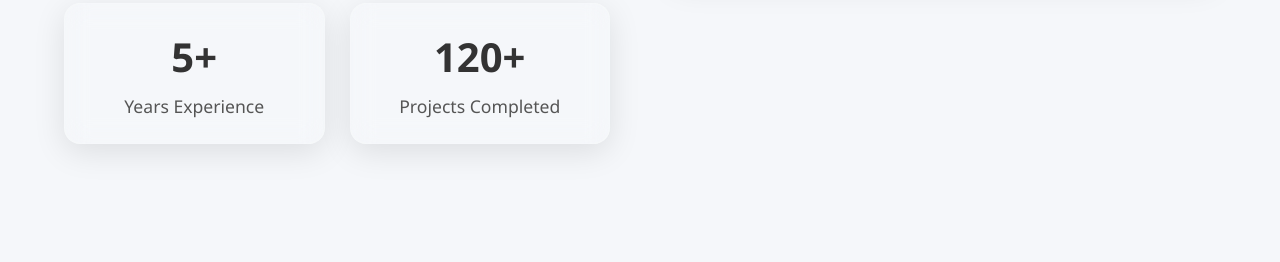
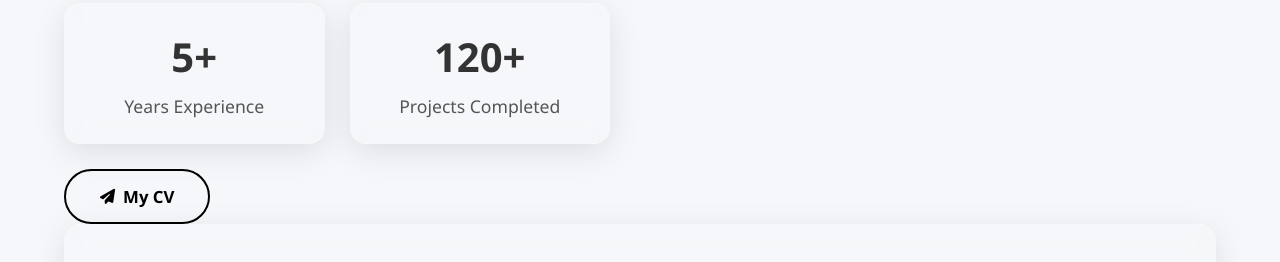
Before and after one commit to albertniyonsenga/portfolio, a plain HTML site: page index.html in a window 1280 px wide. Shown: the part 1484-1746 px from the top of the page. Drawn offline with nearby package versions, Linux system fonts and the light colour scheme.

Commit message:
CV button added

```diff
--- a/index.html
+++ b/index.html
@@ -91,6 +91,12 @@
                         <div class="stat-number">120+</div>
                         <div class="stat-label">Projects Completed</div>
                     </div>
+                    <div class="hero-btns">
+                    <a href="#contact" class="btn btn-outline">
+                        <i class="fas fa-paper-plane"></i> My CV
+                    </a>
+                </div>
+                </div>
                 </div>
             </div>
             <div class="about-image">
```
